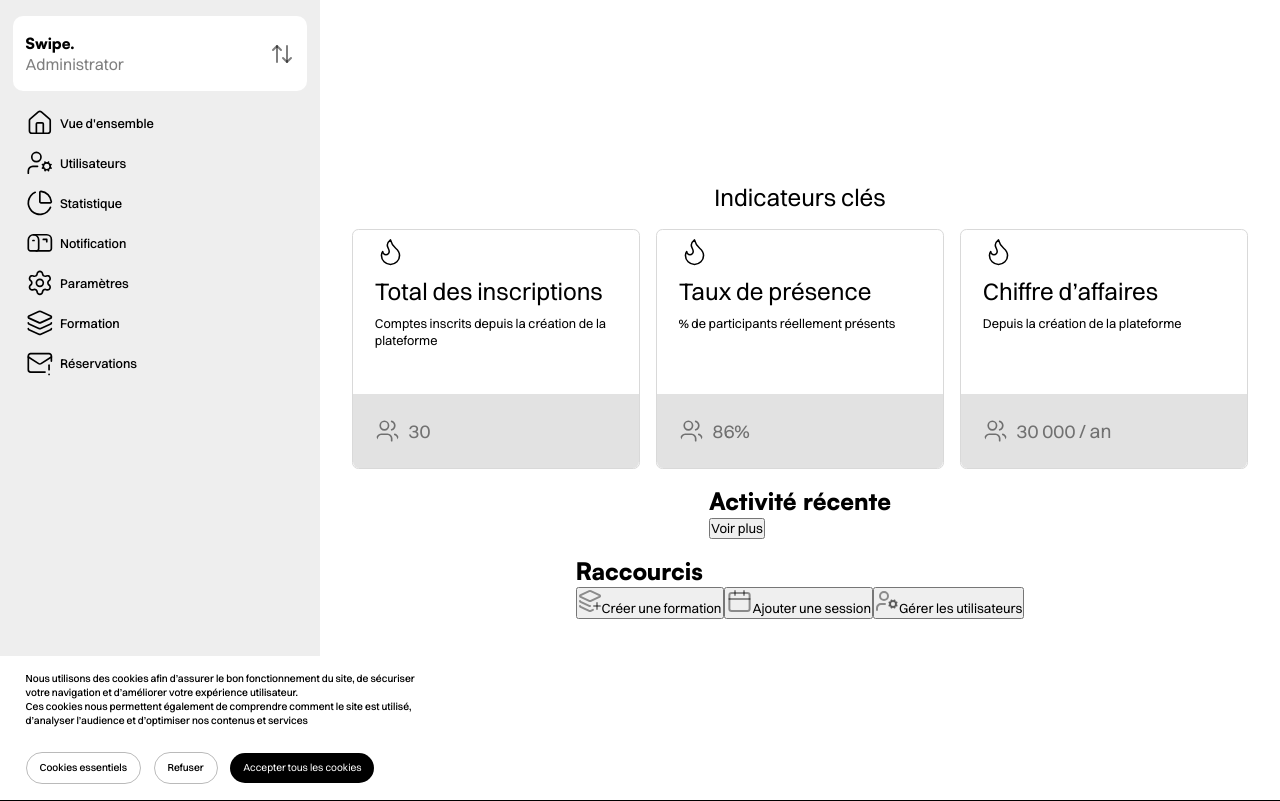
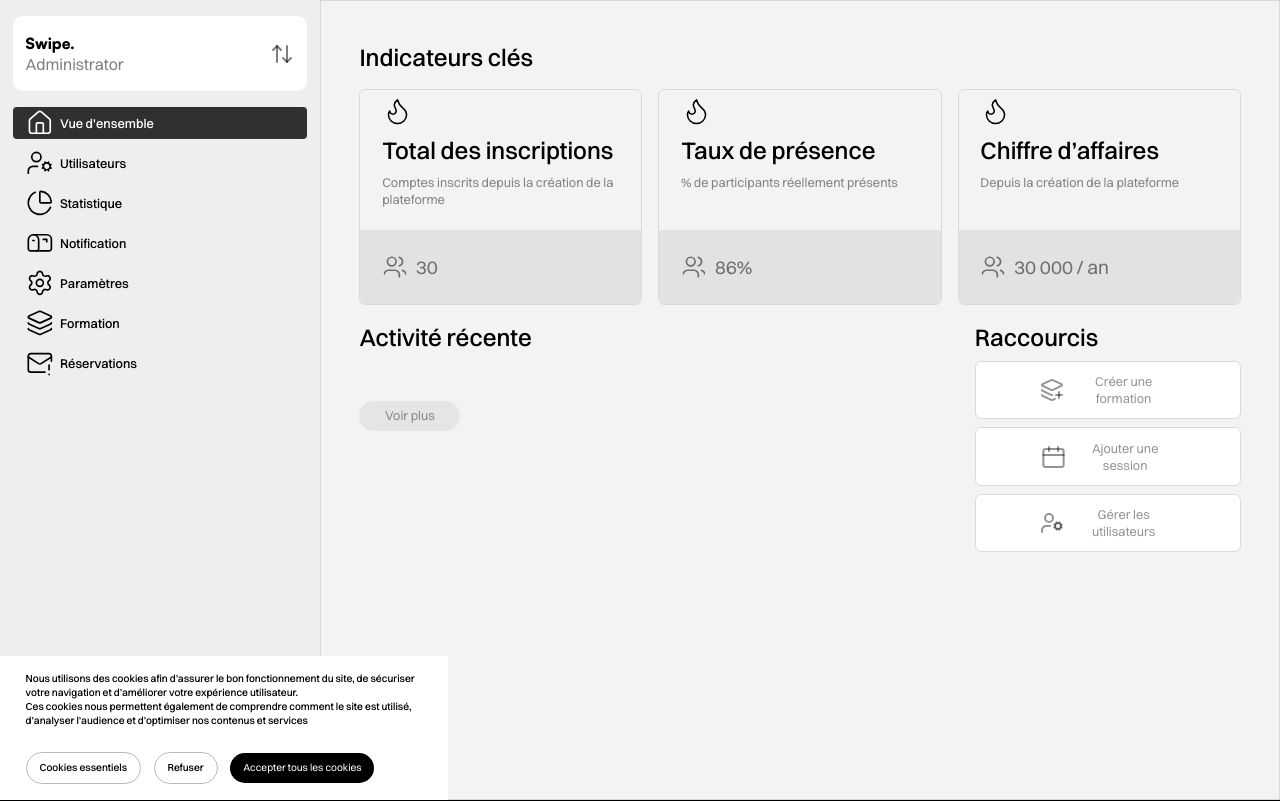
Before and after one commit to goola971/swipe, a React (Vite) app: page /admin in a window 1280 px wide. Shown: the top 801 px of the page. Built offline with nearby package versions, Linux system fonts and the light colour scheme.

Commit message:
zesty ass

```diff
--- a/src/pages/Admin/FormationAdmin/FormationAdmin.tsx
+++ b/src/pages/Admin/FormationAdmin/FormationAdmin.tsx
@@ -0,0 +1,27 @@
+import "./formationAdmin.scss";
+import { type JSX, useState } from "react";
+
+export default function FormationAdmin(): JSX.Element {
+	return (
+		<div className="formationAdmin">
+			<div className="headerformation">
+				<h2>Formations</h2>
+				<button>Ajouter une formation</button>
+			</div>
+
+			<div className="formationcard">
+				<img src="img/cours/cours.png" alt="" />
+				<h2>Cours de Cybersécurité — Niveau Débutant</h2>
+				<p>
+					Découvrez les bases de la sécurité informatique : attaques
+					courantes, bonnes pratiques, premiers réflexes de défense.
+					Un cours clair, accessible et orienté pratique.
+				</p>
+				<div>
+					<button className="delete">supprimer</button>
+					<button className="edit">modifier</button>
+				</div>
+			</div>
+		</div>
+	);
+}
--- a/src/pages/Admin/Overview/overview.tsx
+++ b/src/pages/Admin/Overview/overview.tsx
@@ -44,28 +44,30 @@ export default function Overview(): JSX.Element {
 					</div>
 				</div>
 			</div>
+			<div className="Activity">
 				<div className="recent">
-				<h1>Activité récente</h1>
+					<h2>Activité récente</h2>
+					<section>
+						<h3></h3>
+					</section>
 					<button>Voir plus</button>
 				</div>
 				<div className="shortcut">
-				<h1>Raccourcis</h1>
+					<h2>Raccourcis</h2>
 					<button className="addFormation">
-					{" "}
 						<img src="icon/admin/create.svg" alt="" />
 						Créer une formation
 					</button>
 					<button className="addFormation">
-					{" "}
 						<img src="icon/admin/calendar.svg" alt="" />
 						Ajouter une session
 					</button>
 					<button className="addFormation">
-					{" "}
 						<img src="icon/admin/reglage.svg" alt="" />
 						Gérer les utilisateurs
 					</button>
 				</div>
 			</div>
+		</div>
 	);
 }
--- a/src/pages/Admin/admin.scss
+++ b/src/pages/Admin/admin.scss
@@ -18,6 +18,18 @@ aside {
 		width: 100%;
 		@include dflex(start, center, 1vh, column);
 		li {
+			width: 100%;
+			list-style: none;
+
+			a {
+				text-decoration: none;
+				&.active {
+					background-color: #303030;
+					color: white;
+					img {
+						filter: invert(1);
+					}
+				}
 				&:hover {
 					background-color: #303030;
 					color: white;
@@ -25,16 +37,18 @@ aside {
 						filter: invert(1);
 					}
 				}
+
 				@include dflex(center, start, 0.5vw);
 				color: black;
 				font-size: 1vw;
 				font-weight: 500;
 				cursor: pointer;
-			list-style: none;
+
 				width: 100%;
 				height: 4vh;
 				border-radius: 4px;
 				padding: 0vh 1vw;
+			}
 		}
 	}
 	.titre {
@@ -59,6 +73,8 @@ aside {
 	}
 }
 .content {
+	border: #d9d9d9 0.1vw solid;
+	height: 100dvh;
 	width: 75%;
-	background-color: F3F3F3;
+	background-color: #f3f3f3;
 }
--- a/src/pages/Admin/admin.tsx
+++ b/src/pages/Admin/admin.tsx
@@ -1,9 +1,13 @@
 import "./admin.scss";
-import { type JSX } from "react";
-// import { Link } from "react-router-dom";
-// import { useLocation } from "react-router-dom";
+import { type JSX, useState } from "react";
+import { Link } from "react-router-dom";
+
+import FormationAdmin from "./formationAdmin/formationAdmin";
 import Overview from "./overview/overview";
+import Users from "./userAdmin/userAdmin";
+import ReservationAdmin from "./reservationAdmin/reservationAdmin";
 export default function Admin(): JSX.Element {
+	const [location, setLocation] = useState("overview");
 	return (
 		<section className="admin">
 			<aside>
@@ -12,43 +16,68 @@ export default function Admin(): JSX.Element {
 						<h1> Swipe.</h1>
 						<p>Administrator</p>
 					</div>
-
 					<img src="icon/admin/switch.svg" alt="" />
 				</div>
-
 				<ul className="menu">
 					<li>
+						{" "}
+						<Link
+							to=""
+							onClick={() => setLocation("overview")}
+							className={location === "overview" ? "active" : ""}
+						>
 							<img src="icon/admin/overview.svg" alt="" />
 							Vue d'ensemble
+						</Link>
 					</li>
 					<li>
+						<Link to="" onClick={() => setLocation("users")}>
 							<img src="icon/admin/user.svg" alt="" />
 							Utilisateurs
+						</Link>
 					</li>
 					<li>
+						<Link to="/">
 							<img src="icon/admin/stats.svg" alt="" />
 							Statistique
+						</Link>
 					</li>
 					<li>
+						<Link to="/">
 							<img src="icon/admin/mail.svg" alt="" />
 							Notification
+						</Link>
 					</li>
 					<li>
+						<Link to="">
 							<img src="icon/admin/roue.svg" alt="" />
 							Paramètres
+						</Link>
 					</li>
 					<li>
+						<Link to="" onClick={() => setLocation("formation")}>
 							<img src="icon/admin/formation.svg" alt="" />
 							Formation
+						</Link>
 					</li>
 					<li>
+						<Link to="" onClick={() => setLocation("reservation")}>
 							<img src="icon/admin/reservation.svg" alt="" />
 							Réservations
+						</Link>
 					</li>
 				</ul>
 			</aside>
 			<div className="content">
-				<Overview></Overview>
+				{location === "overview" ? (
+					<Overview />
+				) : location === "formation" ? (
+					<FormationAdmin />
+				) : location === "reservation" ? (
+					<ReservationAdmin />
+				) : location === "users" ? (
+					<Users />
+				) : null}
 			</div>
 		</section>
 	);
--- /dev/null
+++ b/src/pages/Admin/formationAdmin/formationAdmin.scss
@@ -0,0 +1,65 @@
+@use "../../../Mixin.scss" as *;
+
+.admin {
+	@include dflex(center, center);
+	width: 100%;
+	height: 100dvh;
+	position: relative;
+	padding: 0;
+}
+
+.formationAdmin {
+}
+
+.headerformation {
+	width: 100%;
+	@include dflex(center, space-between, 2vh);
+	padding: 2vh 0;
+	h2 {
+		font-weight: 500;
+	}
+	button {
+		background-color: #000000;
+		color: white;
+		border: none;
+		font-weight: 500;
+		font-size: 0.8vw;
+		border-radius: 0.4vw;
+		padding: 1.7vh 2vw;
+	}
+}
+
+.formationcard {
+	width: 100%;
+	@include dflex(start, center, 2vh, column);
+	border-radius: 1vw;
+	border: #d9d9d9 0.1vw solid;
+	padding: 2vh 1vw;
+	h2 {
+		font-weight: 500;
+	}
+	p {
+		font-size: 1vw;
+		font-weight: 400;
+		color: rgba(0, 0, 0, 0.616);
+		width: 100%;
+	}
+	.delete {
+		background-color: #303030;
+		color: white;
+		border: none;
+		font-weight: 500;
+		font-size: 0.8vw;
+		border-radius: 03vw;
+		padding: 1.7vh 2vw;
+	}
+	.edit {
+		background-color: #303030;
+		color: white;
+		border: none;
+		font-weight: 500;
+		font-size: 0.8vw;
+		border-radius: 03vw;
+		padding: 1.7vh 2vw;
+	}
+}
--- a/src/pages/Admin/overview/overview.scss
+++ b/src/pages/Admin/overview/overview.scss
@@ -1,7 +1,7 @@
 @use "../../../Mixin.scss" as *;
 
 .admin {
-	@include dflex(center, center);
+	@include dflex(start, center);
 	width: 100%;
 	height: 100dvh;
 	position: relative;
@@ -9,20 +9,21 @@
 }
 .framee {
 	h2 {
-		font-weight: 400;
+		font-weight: 500;
 	}
-	// width: 100dvw;
+	padding: 5vh 3vw;
+	width: 100%;
 	// height: 100dvh;
-	@include dflex(center, center, 2vh, column);
+	@include dflex(start, center, 2vh, column);
 }
 .cards {
 	width: 100%;
-	height: 30dvh;
-	@include dflex(start, center, 2vh);
+	height: 27dvh;
+	@include dflex(start, space-between, 2vh);
 }
 .card {
 	@include dflex(start, space-between, 1vw, column);
-	width: 30%;
+	width: 40%;
 	padding: 0;
 	height: 100%;
 	border-radius: 0.5vw;
@@ -33,7 +34,6 @@
 		border-radius: 1vw;
 	}
 	.cardHeader {
-		// color: rgb(0, 0, 0);
 		padding: 0.7vh 1.7vw;
 		@include dflex(start, start, 1vh, column);
 		width: 100%;
@@ -42,6 +42,7 @@
 			font-weight: 400;
 		}
 		p {
+			color: rgba(0, 0, 0, 0.46);
 			font-size: 1vw;
 			font-weight: 400;
 		}
@@ -64,3 +65,48 @@
 		}
 	}
 }
+.Activity {
+	width: 100%;
+	@include dflex(start, space-between, 25vw);
+
+	.recent {
+		@include dflex(start, center, 1vh, column);
+		width: 50vw;
+		height: 100%;
+		section {
+			@include dflex(start, center, 1vh, column);
+			width: 100%;
+			height: 100%;
+			h3 {
+				font-size: 1vw;
+				font-weight: 400;
+				color: rgba(0, 0, 0, 0.4);
+			}
+		}
+
+		button {
+			@include dflex(center, center, 1vh);
+			background-color: #e5e5e5;
+			color: rgba(0, 0, 0, 0.4);
+			border: none;
+			border-radius: 2vw;
+			font-size: 1vw;
+			padding: 0.8vh 2vw;
+			cursor: pointer;
+		}
+	}
+	.shortcut {
+		width: 45vw;
+		@include dflex(start, center, 1vh, column);
+		button {
+			@include dflex(center, center, 1vh);
+			color: rgba(0, 0, 0, 0.42);
+			background-color: #ffffff;
+			border: #d9d9d9 0.1vw solid;
+			border-radius: 0.5vw;
+			font-size: 1vw;
+			padding: 1.4vh 5vw;
+			cursor: pointer;
+		}
+	}
+}
--- /dev/null
+++ b/src/pages/Admin/reservationAdmin/reservationAdmin.tsx
@@ -0,0 +1,8 @@
+import "./reservationAdmin.scss";
+import { useState } from "react";
+import { useNavigate } from "react-router-dom";
+import { div } from "three/tsl";
+
+export default function ReservationAdmin() {
+	return <div></div>;
+}
--- /dev/null
+++ b/src/pages/Admin/userAdmin/userAdmin.tsx
@@ -0,0 +1,10 @@
+import "./userAdmin.scss";
+import { useState } from "react";
+
+export default function UserAdmin(): JSX.Element {
+	return (
+		<div>
+			<h2>Users</h2>
+		</div>
+	);
+}
```
Also changed, not shown: src/components/admin/activiteRecenteCard.scss (added, +21 -0 lines), src/components/admin/activiteRecenteCard.tsx (added, +44 -0 lines), src/pages/Admin/reservationAdmin/reservationAdmin.scss (added), src/pages/Admin/userAdmin/userAdmin.scss (added). Lines whose indentation alone changed are shown as unchanged.
